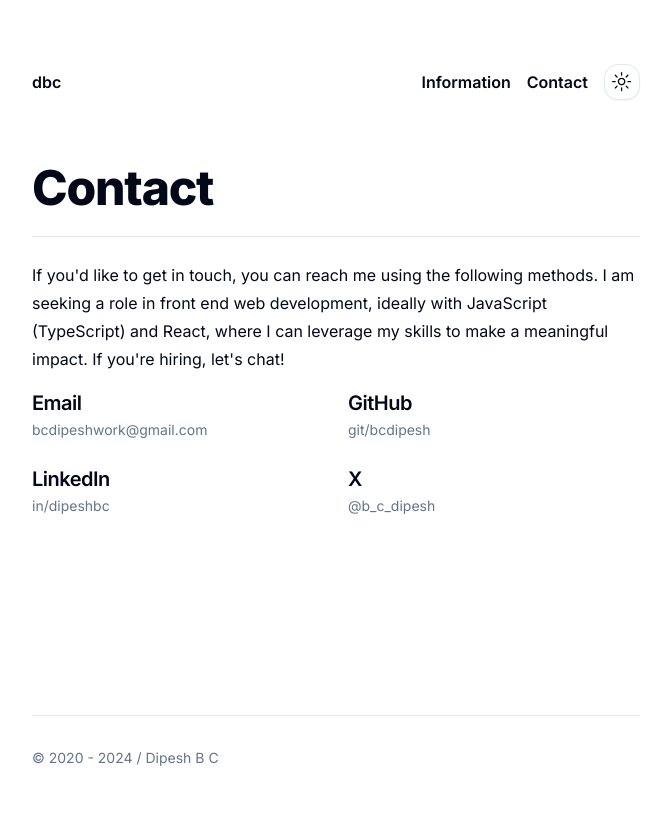
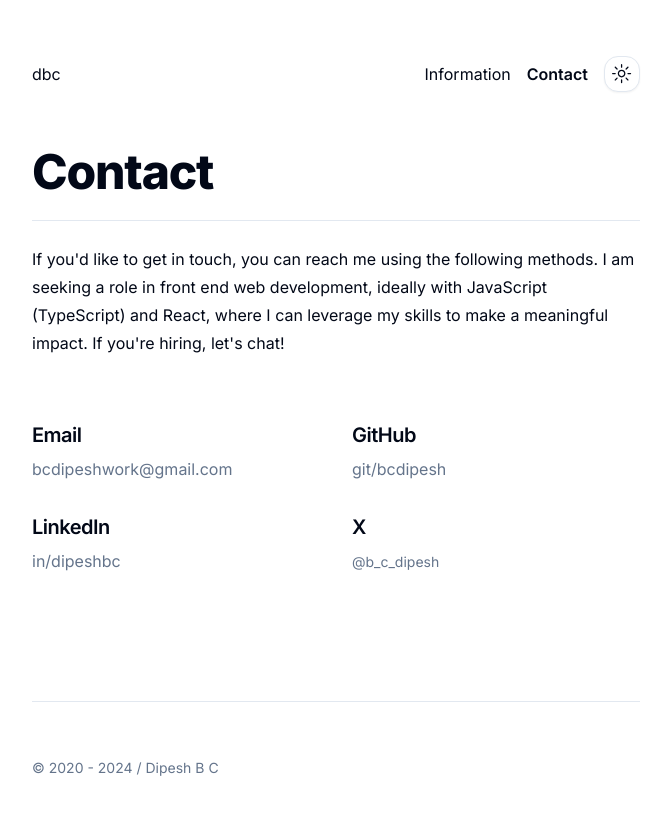
Before and after one commit to bcdipesh/www, a Next.js app: page /contact in a window 1280 px wide. Shown: the top 814 px of the page, without its empty margins (304-975 px from the left). Built offline with nearby package versions, Linux system fonts and the light colour scheme.

Commit message:
Update layout and fix layout shift caused by scrollbar gutter

```diff
--- a/app/contact/page.tsx
+++ b/app/contact/page.tsx
@@ -2,56 +2,56 @@ import Link from "next/link";
 
 export default function ContactPage() {
   return (
-    <section className="pb-14">
+    <section className="pb-16">
       <h1 className="scroll-m-20 text-4xl font-extrabold tracking-tight lg:text-5xl border-b pb-6">
         Contact
       </h1>
 
-      <p className="leading-7 [&:not(:first-child)]:mt-6 mb-4">
+      <p className="leading-7 [&:not(:first-child)]:mt-6">
         If you'd like to get in touch, you can reach me using the following
         methods. I am seeking a role in front end web development, ideally with
         JavaScript (TypeScript) and React, where I can leverage my skills to
         make a meaningful impact. If you're hiring, let's chat!
       </p>
 
-      <div className="grid md:grid-cols-2 gap-6">
+      <div className="mt-16 grid md:grid-cols-2 gap-8">
         <section>
-          <h3 className="scroll-m-20 text-xl font-semibold tracking-tight">
+          <h3 className="scroll-m-20 text-xl font-semibold tracking-tight mb-2">
             Email
           </h3>
           <Link
             href="mailto:bcdipeshwork@gmail.com"
-            className="text-sm text-muted-foreground"
+            className="text-muted-foreground"
           >
             bcdipeshwork@gmail.com
           </Link>
         </section>
         <section>
-          <h3 className="scroll-m-20 text-xl font-semibold tracking-tight">
+          <h3 className="scroll-m-20 text-xl font-semibold tracking-tight mb-2">
             GitHub
           </h3>
           <Link
             href="https://github.com/bcdipesh"
             target="_blank"
-            className="text-sm text-muted-foreground"
+            className="text-muted-foreground"
           >
             git/bcdipesh
           </Link>
         </section>
         <section>
-          <h3 className="scroll-m-20 text-xl font-semibold tracking-tight">
+          <h3 className="scroll-m-20 text-xl font-semibold tracking-tight mb-2">
             LinkedIn
           </h3>
           <Link
             href="https://linkedin.com/in/dipeshbc"
             target="_blank"
-            className="text-sm text-muted-foreground"
+            className="text-muted-foreground"
           >
             in/dipeshbc
           </Link>
         </section>
         <section>
-          <h3 className="scroll-m-20 text-xl font-semibold tracking-tight">
+          <h3 className="scroll-m-20 text-xl font-semibold tracking-tight mb-2">
             X
           </h3>
           <Link
--- a/app/info/page.tsx
+++ b/app/info/page.tsx
@@ -24,7 +24,7 @@ const workExperience: {
 export default function InfoPage() {
   return (
     <>
-      <section className="pb-14">
+      <section className="pb-16">
         <h1 className="scroll-m-20 text-4xl font-extrabold tracking-tight lg:text-5xl border-b pb-6">
           Information
         </h1>
@@ -84,14 +84,14 @@ export default function InfoPage() {
       </section>
 
       <section>
-        <h2 className="scroll-m-20 pb-2 text-3xl font-semibold tracking-tight first:mt-0 mb-6">
+        <h2 className="scroll-m-20 text-3xl mb-16 font-semibold tracking-tight first:mt-0">
           Experience
         </h2>
 
         {workExperience.map((experience) => (
           <div
             key={experience.company}
-            className="flex gap-4 py-6 [&:not(:last-child)]:border-b"
+            className="flex gap-8 py-6 [&:not(:last-child)]:border-b"
           >
             <Image
               className="w-16 h-16 rounded-xl"
@@ -102,10 +102,10 @@ export default function InfoPage() {
             />
 
             <div className="flex flex-col">
-              <h4 className="scroll-m-20 text-xl font-semibold tracking-tight">
+              <h4 className="scroll-m-20 text-xl font-semibold tracking-tight mb-2">
                 {experience.company}
               </h4>
-              <p className="text-secondary-foreground mb-4">
+              <p className="text-secondary-foreground mb-8">
                 {experience.role}
               </p>
               <p className="text-sm font-mono text-muted-foreground">
--- a/app/layout.tsx
+++ b/app/layout.tsx
@@ -32,7 +32,7 @@ export default function RootLayout({
   return (
     <html lang="en" suppressHydrationWarning>
       <body
-        className={`${inter.className} flex min-h-dvh flex-col antialiased`}
+        className={`${inter.className} flex min-h-dvh flex-col antialiased w-screen`}
       >
         <ThemeProvider
           attribute="class"
--- a/app/page.tsx
+++ b/app/page.tsx
@@ -7,7 +7,7 @@ import { Button } from "@/components/ui/button";
 export default function HomePage() {
   return (
     <>
-      <section className="pb-14 border-b mb-14">
+      <section className="pb-16 border-b mb-14">
         <h1 className="scroll-m-20 text-4xl font-extrabold tracking-tight lg:text-5xl">
           Ciao, I&apos;m Dipesh.
         </h1>
@@ -21,7 +21,7 @@ export default function HomePage() {
           their operations and enhance efficiency.
         </p>
 
-        <Button className="mt-8 px-8 rounded-full group" asChild>
+        <Button className="mt-16 px-8 rounded-full group" asChild>
           <Link href="/info">
             More Information{" "}
             <ArrowRightIcon className="ml-2  group-hover:translate-x-2 transition-transform" />
--- a/components/main-footer.tsx
+++ b/components/main-footer.tsx
@@ -3,7 +3,7 @@ export default function MainFooter() {
 
   return (
     <footer>
-      <p className="text-sm text-muted-foreground py-8 border-t">
+      <p className="text-sm text-muted-foreground py-14 border-t">
         &copy; 2020 - {now.getFullYear()} / Dipesh B C
       </p>
     </footer>
--- a/components/main-header.tsx
+++ b/components/main-header.tsx
@@ -1,19 +1,36 @@
+"use client";
+
 import Link from "next/link";
+import { usePathname } from "next/navigation";
 
 import { ModeToggle } from "@/components/mode-toggle";
+import { cn } from "@/lib/utils";
 
 export default function MainHeader() {
+  const pathname = usePathname();
+
   return (
-    <header className="pt-8 md:pt-16 pb-16 flex justify-between items-center">
-      <Link href="/" className="font-semibold">
+    <header className="py-14 flex justify-between items-center">
+      <Link
+        href="/"
+        className={cn(pathname === "/" ? "font-semibold" : "font-normal")}
+      >
         dbc
       </Link>
 
       <nav className="flex gap-4 items-center">
-        <Link href="/info" className="font-semibold">
+        <Link
+          href="/info"
+          className={cn(pathname === "/info" ? "font-semibold" : "font-normal")}
+        >
           Information
         </Link>
-        <Link href="/contact" className="font-semibold">
+        <Link
+          href="/contact"
+          className={cn(
+            pathname === "/contact" ? "font-semibold" : "font-normal",
+          )}
+        >
           Contact
         </Link>
         <ModeToggle />
--- a/components/personal-projects.tsx
+++ b/components/personal-projects.tsx
@@ -52,10 +52,10 @@ export default function PersonalProjects() {
                 height={240}
                 src={project.image}
                 alt={project.title}
-                className="rounded-xl bg-cover"
+                className="rounded-xl bg-cover mb-4"
               />
             </div>
-            <h3 className="font-semibold tracking-tight text-xl">
+            <h3 className="scroll-m-20 text-2xl font-semibold tracking-tight mb-2">
               {project.title}
             </h3>
             <p className="text-muted-foreground">{project.description}</p>
```
